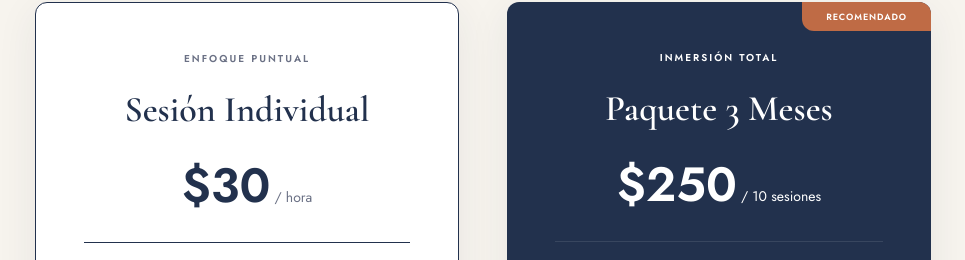
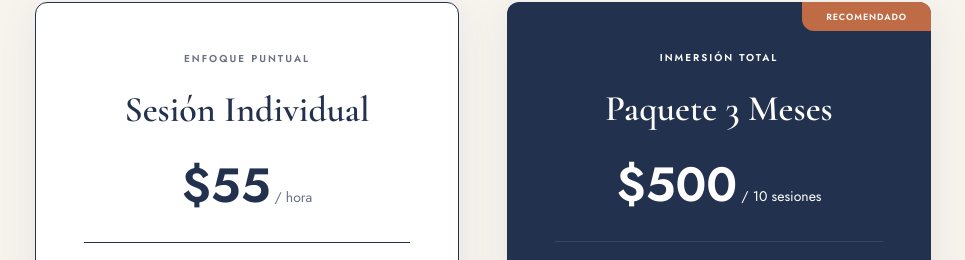
Before and after one commit to gunnarvonvogler-droid/MireilleHoffmann-Landing, a React (Vite) app: page / in a window 1280 px wide. Shown: the part 4921-5181 px from the top of the page, without its empty margins (157-1122 px from the left). Built offline with nearby package versions, Linux system fonts and the light colour scheme.

Commit message:
Actualizar pricing: $55/hora, $500 paquete 3 meses (repriced 2026-07-30)
Estudio de mercado confirmó que el precio anterior ($30/hora, $250-270
paquete) estaba por debajo de mercado. Ver Estudio de Mercado y Pricing
- Deep Research 2026-07-30 en el vault.

```diff
--- a/src/components/ApplyNowView.tsx
+++ b/src/components/ApplyNowView.tsx
@@ -18,7 +18,7 @@ export default function ApplyNowView({ selectedPlan }: ApplyNowViewProps) {
     disposicionInversion: 'capital-disponible',
     compromisoPractica: 'comprometido',
     meta: '',
-    planSeleccionado: selectedPlan || 'Paquete 3 Meses ($250/10 sesiones)',
+    planSeleccionado: selectedPlan || 'Paquete 3 Meses ($500/10 sesiones)',
     aceptaPuntualidad: false,
   });
 
@@ -267,8 +267,8 @@ export default function ApplyNowView({ selectedPlan }: ApplyNowViewProps) {
                           onChange={(e) => setFormData({ ...formData, planSeleccionado: e.target.value })}
                           className="w-full bg-surface border border-outline-variant rounded-xl px-4 py-3 font-serif text-sm focus:outline-none focus:border-secondary transition-colors cursor-pointer"
                         >
-                          <option value="Paquete 3 Meses ($250/10 sesiones)">Paquete 3 Meses ($250 / 10 sesiones)</option>
-                          <option value="Sesión Individual ($30/hora)">Sesión Individual ($30 / hora)</option>
+                          <option value="Paquete 3 Meses ($500/10 sesiones)">Paquete 3 Meses ($500 / 10 sesiones)</option>
+                          <option value="Sesión Individual ($55/hora)">Sesión Individual ($55 / hora)</option>
                         </select>
                       </div>
 
@@ -279,7 +279,7 @@ export default function ApplyNowView({ selectedPlan }: ApplyNowViewProps) {
                             Disposición de inversión
                           </label>
                           <p className="font-serif text-xs text-on-surface-variant -mt-0.5 mb-0.5">
-                            Los programas son de 3 meses, con una inversión de $250 a $270. Para armarte la mejor propuesta, contanos tu situación:
+                            Los programas son de 3 meses, con una inversión de $500. Para armarte la mejor propuesta, contanos tu situación:
                           </p>
                           <select
                             value={formData.disposicionInversion}
--- a/src/components/HomeView.tsx
+++ b/src/components/HomeView.tsx
@@ -541,7 +541,7 @@ export default function HomeView({ setScreen, onSelectPlan }: HomeViewProps) {
                 Sesión Individual
               </h3>
               <div className="flex items-baseline gap-1 mb-8">
-                <span className="text-5xl font-bold text-primary font-serif">$30</span>
+                <span className="text-5xl font-bold text-primary font-serif">$55</span>
                 <span className="text-on-surface-variant font-serif text-sm">/ hora</span>
               </div>
 
@@ -567,7 +567,7 @@ export default function HomeView({ setScreen, onSelectPlan }: HomeViewProps) {
               </ul>
 
               <button
-                onClick={() => handleSelectPlan('Sesión Individual ($30/hora)')}
+                onClick={() => handleSelectPlan('Sesión Individual ($55/hora)')}
                 className="w-full py-4 border-2 border-primary text-primary font-sans text-xs font-bold rounded-xl hover:bg-primary hover:text-on-primary transition-all uppercase tracking-widest cursor-pointer"
               >
                 Seleccionar Plan
@@ -586,7 +586,7 @@ export default function HomeView({ setScreen, onSelectPlan }: HomeViewProps) {
                 Paquete 3 Meses
               </h3>
               <div className="flex items-baseline gap-1 mb-8">
-                <span className="text-5xl font-bold text-white font-serif">$250</span>
+                <span className="text-5xl font-bold text-white font-serif">$500</span>
                 <span className="text-primary-fixed-dim font-serif text-sm">/ 10 sesiones</span>
               </div>
 
@@ -618,7 +618,7 @@ export default function HomeView({ setScreen, onSelectPlan }: HomeViewProps) {
               </ul>
 
               <button
-                onClick={() => handleSelectPlan('Paquete 3 Meses ($250/10 sesiones)')}
+                onClick={() => handleSelectPlan('Paquete 3 Meses ($500/10 sesiones)')}
                 className="w-full py-4 bg-secondary text-white font-sans text-xs font-bold rounded-xl hover:bg-secondary/90 transition-all shadow-lg uppercase tracking-widest cursor-pointer"
               >
                 Comenzar Maestría
```
